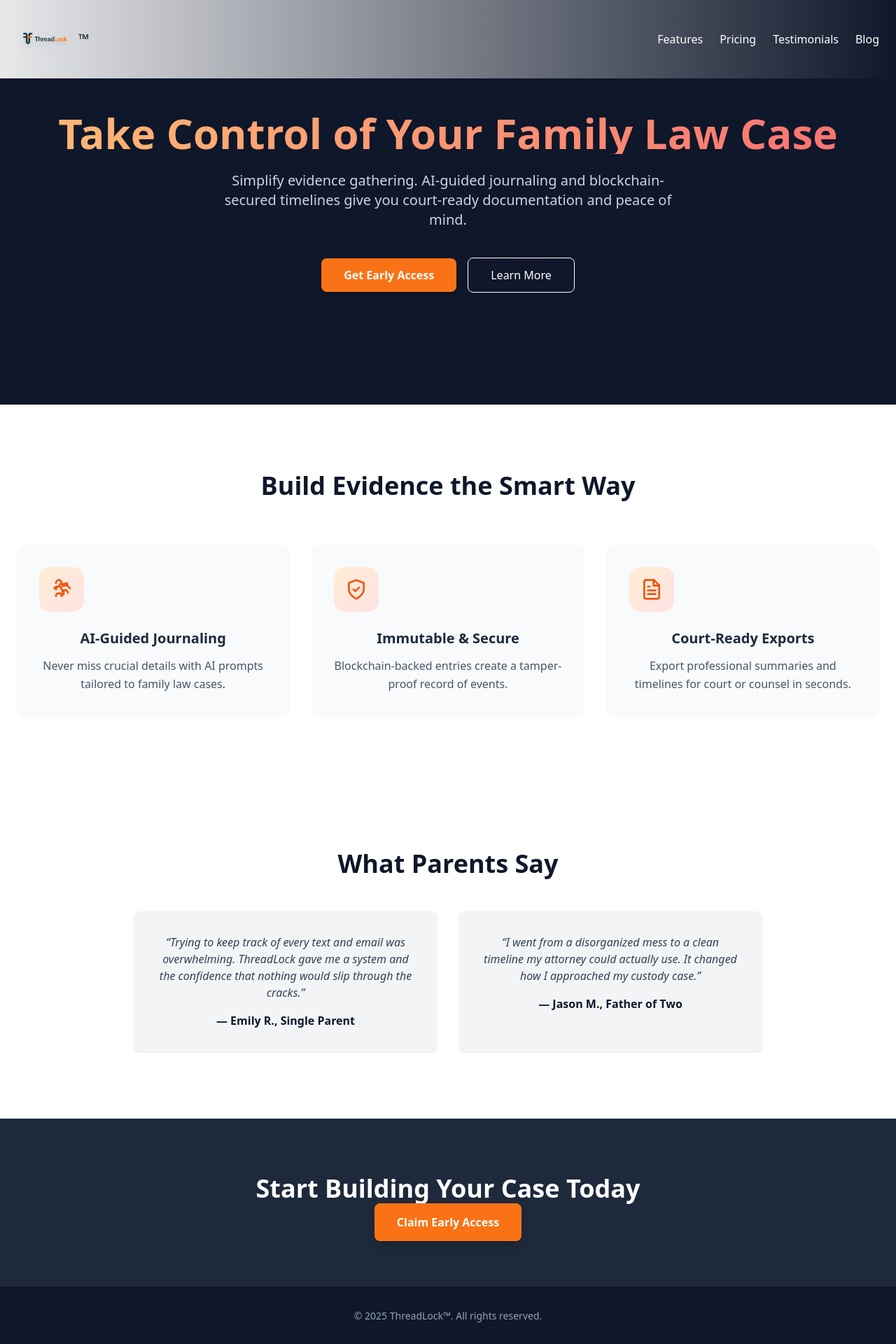
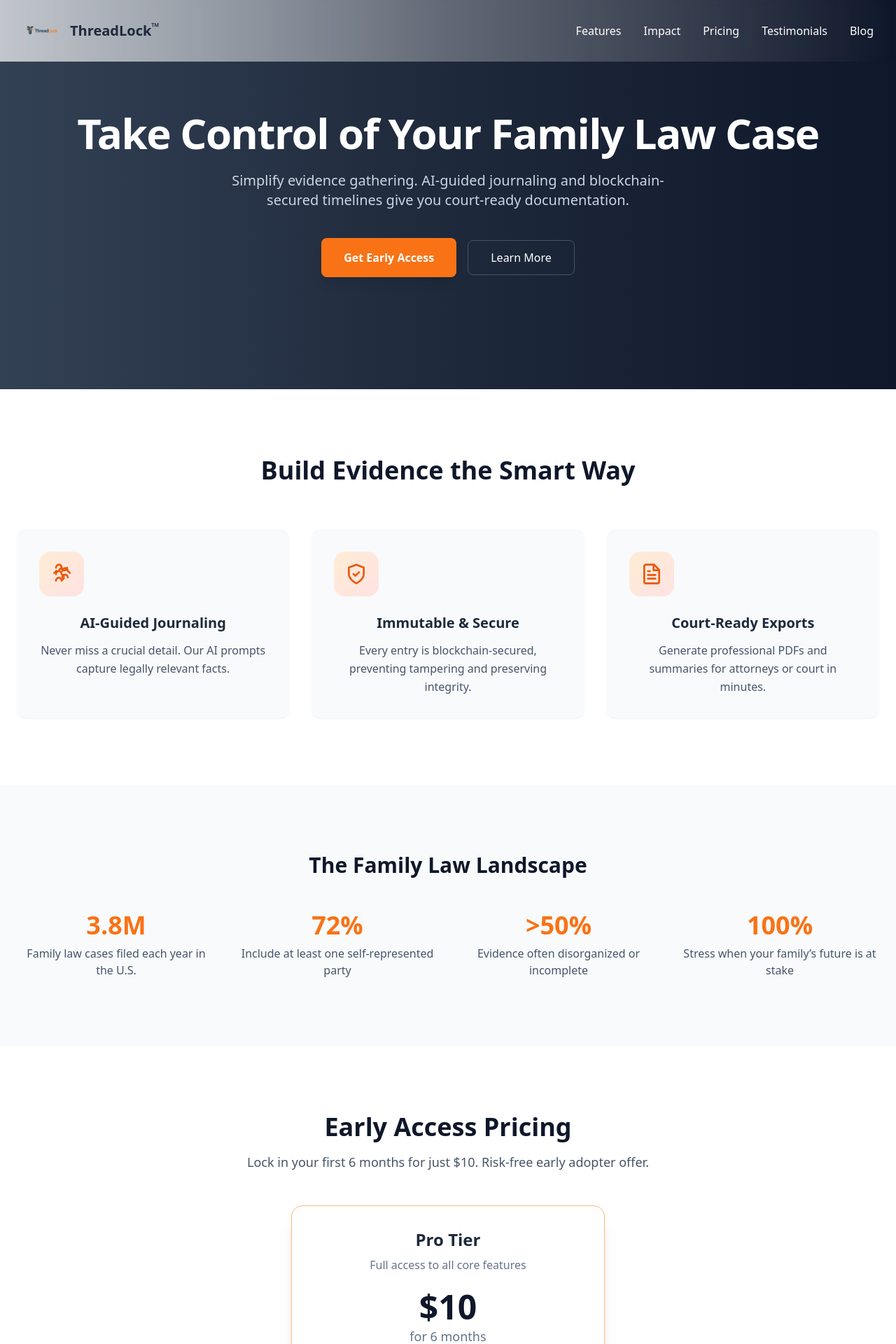
Before and after one commit to RedThreadGrp/ThreadLock, a Next.js app: page / in a window 1280 px wide. Shown: the top 1920 px of the page at 70% size. Built offline with nearby package versions, Linux system fonts and the light colour scheme.

Commit message:
Update index.js

```diff
--- a/pages/index.js
+++ b/pages/index.js
@@ -1,10 +1,10 @@
-import React from 'react';
+import React from "react";
 
-// --- SVG ICONS ---
+// --- ICONS ---
 const BrainCircuitIcon = (props) => (
   <svg xmlns="http://www.w3.org/2000/svg" width="24" height="24"
-       viewBox="0 0 24 24" fill="none" stroke="currentColor"
-       strokeWidth="2" strokeLinecap="round" strokeLinejoin="round" {...props}>
+    viewBox="0 0 24 24" fill="none" stroke="currentColor" strokeWidth="2"
+    strokeLinecap="round" strokeLinejoin="round" {...props}>
     <path d="M12 5a3 3 0 1 0-5.993.23" />
     <path d="M18.668 15.65a3 3 0 1 0-5.993.23" />
     <path d="M12 12a3 3 0 1 0-5.993.23" />
@@ -21,8 +21,8 @@ const BrainCircuitIcon = (props) => (
 
 const ShieldCheckIcon = (props) => (
   <svg xmlns="http://www.w3.org/2000/svg" width="24" height="24"
-       viewBox="0 0 24 24" fill="none" stroke="currentColor"
-       strokeWidth="2" strokeLinecap="round" strokeLinejoin="round" {...props}>
+    viewBox="0 0 24 24" fill="none" stroke="currentColor" strokeWidth="2"
+    strokeLinecap="round" strokeLinejoin="round" {...props}>
     <path d="M12 22s8-4 8-10V5l-8-3-8 3v7c0 6 8 10 8 10z" />
     <path d="m9 12 2 2 4-4" />
   </svg>
@@ -30,8 +30,8 @@ const ShieldCheckIcon = (props) => (
 
 const FileTextIcon = (props) => (
   <svg xmlns="http://www.w3.org/2000/svg" width="24" height="24"
-       viewBox="0 0 24 24" fill="none" stroke="currentColor"
-       strokeWidth="2" strokeLinecap="round" strokeLinejoin="round" {...props}>
+    viewBox="0 0 24 24" fill="none" stroke="currentColor" strokeWidth="2"
+    strokeLinecap="round" strokeLinejoin="round" {...props}>
     <path d="M14.5 2H6a2 2 0 0 0-2 2v16a2 2 0 0 0 2 2h12a2 2 0 0 0 2-2V7.5L14.5 2z" />
     <polyline points="14 2 14 8 20 8" />
     <line x1="16" y1="13" x2="8" y2="13" />
@@ -40,23 +40,34 @@ const FileTextIcon = (props) => (
   </svg>
 );
 
+// --- REUSABLE STRIPE CHECKOUT BUTTON ---
+const StripeButton = ({ children }) => (
+  <button
+    onClick={async () => {
+      const res = await fetch("/api/create-checkout-session", { method: "POST" });
+      const data = await res.json();
+      if (data.url) window.location.href = data.url;
+    }}
+    className="bg-orange-500 text-white font-semibold px-8 py-4 rounded-lg shadow-lg hover:bg-orange-600 transform hover:-translate-y-1 transition duration-300"
+  >
+    {children}
+  </button>
+);
+
 // --- HEADER ---
 const Header = () => (
-  <header className="absolute top-0 left-0 w-full z-20 bg-gradient-to-r from-white/90 to-transparent">
-    <div className="container mx-auto flex justify-between items-center px-6 py-4">
-      <div className="flex items-center space-x-2">
-        <img
-          src="/threadlock-logo.png"
-          alt="ThreadLock Logo"
-          className="h-20 w-auto drop-shadow-lg"
-        />
-        <span className="text-slate-800 font-bold text-xl tracking-wide">™</span>
+  <header className="absolute top-0 left-0 w-full z-10">
+    <div className="flex justify-between items-center px-8 py-4 bg-gradient-to-r from-white/70 via-white/30 to-transparent backdrop-blur-sm">
+      <div className="flex items-center space-x-3">
+        <img src="/threadlock-logo.png" alt="ThreadLock Logo" className="h-14 w-auto" />
+        <span className="text-xl font-bold text-slate-800">ThreadLock<sup>™</sup></span>
       </div>
-      <nav className="space-x-6 text-white font-medium">
-        <a href="#features" className="hover:text-orange-400 transition">Features</a>
-        <a href="#pricing" className="hover:text-orange-400 transition">Pricing</a>
-        <a href="#testimonials" className="hover:text-orange-400 transition">Testimonials</a>
-        <a href="https://blog.threadlock.ai" className="hover:text-orange-400 transition">Blog</a>
+      <nav className="space-x-8 hidden md:flex">
+        <a href="#features" className="text-white hover:text-orange-400">Features</a>
+        <a href="#statistics" className="text-white hover:text-orange-400">Impact</a>
+        <a href="#pricing" className="text-white hover:text-orange-400">Pricing</a>
+        <a href="#testimonials" className="text-white hover:text-orange-400">Testimonials</a>
+        <a href="https://blog.threadlock.ai" className="text-white hover:text-orange-400">Blog</a>
       </nav>
     </div>
   </header>
@@ -65,20 +76,17 @@ const Header = () => (
 // --- HERO ---
 const HeroSection = () => (
   <section className="relative text-white bg-slate-900">
-    <div className="absolute inset-0 bg-gradient-to-r from-slate-900 via-slate-900 to-slate-900"></div>
-
-    <div className="relative container mx-auto px-6 py-40 text-center">
-      <h1 className="text-4xl md:text-6xl font-extrabold text-transparent bg-clip-text bg-gradient-to-r from-orange-300 to-red-400">
+    <div className="absolute inset-0 bg-gradient-to-l from-slate-900 via-slate-800 to-slate-700"></div>
+    <div className="relative container mx-auto px-6 py-32 md:py-40 text-center">
+      <h1 className="text-4xl md:text-6xl font-extrabold tracking-tight leading-tight">
         Take Control of Your Family Law Case
       </h1>
       <p className="mt-6 text-lg md:text-xl max-w-2xl mx-auto text-slate-300">
-        Simplify evidence gathering. AI-guided journaling and blockchain-secured timelines give you court-ready documentation and peace of mind.
+        Simplify evidence gathering. AI-guided journaling and blockchain-secured timelines give you court-ready documentation.
       </p>
       <div className="mt-10 flex flex-col sm:flex-row justify-center items-center gap-4">
-        <a href="#pricing" className="bg-orange-500 text-white font-semibold px-8 py-3 rounded-lg shadow-lg hover:bg-orange-600 transform hover:-translate-y-1 transition">
-          Get Early Access
-        </a>
-        <a href="#features" className="border border-white px-8 py-3 rounded-lg hover:bg-white hover:text-slate-900 transition">
+        <StripeButton>Get Early Access</StripeButton>
+        <a href="#features" className="border border-slate-600 px-8 py-3 rounded-lg hover:bg-slate-800 transition-colors">
           Learn More
         </a>
       </div>
@@ -86,10 +94,10 @@ const HeroSection = () => (
   </section>
 );
 
-// --- FEATURES ---
+// --- FEATURE CARD ---
 const FeatureCard = ({ icon, title, children }) => (
-  <div className="bg-slate-50 p-8 rounded-xl shadow-sm hover:shadow-md transition">
-    <div className="w-16 h-16 mb-6 bg-gradient-to-br from-orange-100 to-red-100 text-orange-600 flex items-center justify-center rounded-2xl shadow-inner-lg">
+  <div className="bg-slate-50 p-8 rounded-xl shadow-sm hover:shadow-md transition duration-300">
+    <div className="w-16 h-16 mb-6 bg-gradient-to-br from-orange-100 to-red-100 text-orange-600 flex items-center justify-center rounded-2xl">
       {icon}
     </div>
     <h3 className="text-xl font-bold text-slate-800 mb-3">{title}</h3>
@@ -97,6 +105,7 @@ const FeatureCard = ({ icon, title, children }) => (
   </div>
 );
 
+// --- FEATURES SECTION ---
 const FeaturesSection = () => (
   <section id="features" className="py-24 bg-white text-gray-800">
     <div className="container mx-auto px-6 text-center">
@@ -105,14 +114,61 @@ const FeaturesSection = () => (
       </h2>
       <div className="grid md:grid-cols-3 gap-8 mt-16">
         <FeatureCard icon={<BrainCircuitIcon className="w-8 h-8" />} title="AI-Guided Journaling">
-          Never miss crucial details with AI prompts tailored to family law cases.
+          Never miss a crucial detail. Our AI prompts capture legally relevant facts.
         </FeatureCard>
         <FeatureCard icon={<ShieldCheckIcon className="w-8 h-8" />} title="Immutable & Secure">
-          Blockchain-backed entries create a tamper-proof record of events.
+          Every entry is blockchain-secured, preventing tampering and preserving integrity.
         </FeatureCard>
         <FeatureCard icon={<FileTextIcon className="w-8 h-8" />} title="Court-Ready Exports">
-          Export professional summaries and timelines for court or counsel in seconds.
+          Generate professional PDFs and summaries for attorneys or court in minutes.
         </FeatureCard>
+      </div>
+    </div>
+  </section>
+);
+
+// --- STATISTICS ---
+const StatisticsSection = () => (
+  <section id="statistics" className="bg-slate-50 py-24 text-center">
+    <div className="container mx-auto px-6">
+      <h2 className="text-3xl font-bold mb-12 text-slate-900">The Family Law Landscape</h2>
+      <div className="grid sm:grid-cols-2 md:grid-cols-4 gap-8">
+        <div>
+          <h3 className="text-4xl font-extrabold text-orange-500">3.8M</h3>
+          <p className="text-slate-600 mt-2">Family law cases filed each year in the U.S.</p>
+        </div>
+        <div>
+          <h3 className="text-4xl font-extrabold text-orange-500">72%</h3>
+          <p className="text-slate-600 mt-2">Include at least one self-represented party</p>
+        </div>
+        <div>
+          <h3 className="text-4xl font-extrabold text-orange-500">>50%</h3>
+          <p className="text-slate-600 mt-2">Evidence often disorganized or incomplete</p>
+        </div>
+        <div>
+          <h3 className="text-4xl font-extrabold text-orange-500">100%</h3>
+          <p className="text-slate-600 mt-2">Stress when your family’s future is at stake</p>
+        </div>
+      </div>
+    </div>
+  </section>
+);
+
+// --- PRICING ---
+const PricingSection = () => (
+  <section id="pricing" className="py-24 bg-white text-center text-gray-800">
+    <div className="container mx-auto px-6">
+      <h2 className="text-3xl md:text-4xl font-bold mb-4 text-slate-900">Early Access Pricing</h2>
+      <p className="text-lg text-slate-600 mb-12 max-w-2xl mx-auto">
+        Lock in your first 6 months for just $10. Risk-free early adopter offer.
+      </p>
+      <div className="max-w-md mx-auto bg-white rounded-2xl shadow-xl border border-orange-300 p-8">
+        <h3 className="text-2xl font-bold text-slate-800 mb-2">Pro Tier</h3>
+        <p className="text-slate-500 mb-6">Full access to all core features</p>
+        <div className="text-5xl font-extrabold text-slate-900 mb-1">$10</div>
+        <div className="text-lg text-slate-500 mb-8">for 6 months</div>
+        <StripeButton>Sign Up Now</StripeButton>
+        <p className="text-xs text-slate-400 mt-4">Cancel anytime. Limited offer.</p>
       </div>
     </div>
   </section>
@@ -120,21 +176,23 @@ const FeaturesSection = () => (
 
 // --- TESTIMONIALS ---
 const TestimonialsSection = () => (
-  <section id="testimonials" className="bg-white py-24 text-center">
-    <div className="container mx-auto px-6">
-      <h2 className="text-3xl md:text-4xl font-bold text-slate-900 mb-12">What Parents Say</h2>
-      <div className="grid md:grid-cols-2 gap-8 max-w-4xl mx-auto">
-        <div className="bg-gray-100 p-8 rounded-lg shadow">
-          <p className="text-slate-700 italic mb-4">
-            “Trying to keep track of every text and email was overwhelming. ThreadLock gave me a system and the confidence that nothing would slip through the cracks.”
+  <section id="testimonials" className="py-24 bg-slate-50">
+    <div className="container mx-auto px-6 text-center">
+      <h2 className="text-3xl font-bold text-slate-900 mb-12">What Our Users Say</h2>
+      <div className="grid md:grid-cols-2 gap-8">
+        <div className="bg-white p-8 rounded-xl shadow-md">
+          <p className="text-slate-600 italic">
+            “ThreadLock gave me a way to keep my case organized without feeling like I was drowning.
+            When I handed the judge my timeline, she said it was the clearest evidence she’d seen all month.”
           </p>
-          <p className="font-bold text-slate-900">— Emily R., Single Parent</p>
+          <p className="mt-4 font-semibold text-slate-800">— Melissa R., Single Parent</p>
         </div>
-        <div className="bg-gray-100 p-8 rounded-lg shadow">
-          <p className="text-slate-700 italic mb-4">
-            “I went from a disorganized mess to a clean timeline my attorney could actually use. It changed how I approached my custody case.”
+        <div className="bg-white p-8 rounded-xl shadow-md">
+          <p className="text-slate-600 italic">
+            “I was representing myself and terrified I’d miss something important.
+            ThreadLock kept me focused and made me feel like I had a real plan in court.”
           </p>
-          <p className="font-bold text-slate-900">— Jason M., Father of Two</p>
+          <p className="mt-4 font-semibold text-slate-800">— David L., Pro Se Litigant</p>
         </div>
       </div>
     </div>
@@ -143,22 +201,23 @@ const TestimonialsSection = () => (
 
 // --- CTA ---
 const CallToActionSection = () => (
-  <section className="bg-slate-800 text-white py-20">
-    <div className="container mx-auto px-6 text-center">
-      <h2 className="text-3xl md:text-4xl font-bold mb-4">Start Building Your Case Today</h2>
-      <a href="/api/create-checkout-session" className="bg-orange-500 text-white font-semibold px-8 py-4 rounded-lg shadow-lg hover:bg-orange-600 transform hover:-translate-y-1 transition">
-        Claim Early Access
-      </a>
-    </div>
+  <section className="bg-slate-800 text-white py-20 text-center">
+    <h2 className="text-3xl md:text-4xl font-bold mb-4">Start Building Your Case Today</h2>
+    <p className="mb-8 max-w-xl mx-auto text-slate-300">
+      Your evidence matters. ThreadLock™ helps you document, secure, and present it clearly—without the stress.
+    </p>
+    <StripeButton>Claim Early Access</StripeButton>
   </section>
 );
 
+// --- FOOTER ---
 const Footer = () => (
   <footer className="bg-slate-900 text-slate-400 text-sm py-8 text-center">
     <p>© {new Date().getFullYear()} ThreadLock™. All rights reserved.</p>
   </footer>
 );
 
+// --- MAIN PAGE ---
 export default function Home() {
   return (
     <div className="bg-white">
@@ -166,6 +225,8 @@ export default function Home() {
       <main className="flex flex-col w-full overflow-x-hidden">
         <HeroSection />
         <FeaturesSection />
+        <StatisticsSection />
+        <PricingSection />
         <TestimonialsSection />
         <CallToActionSection />
       </main>
```
